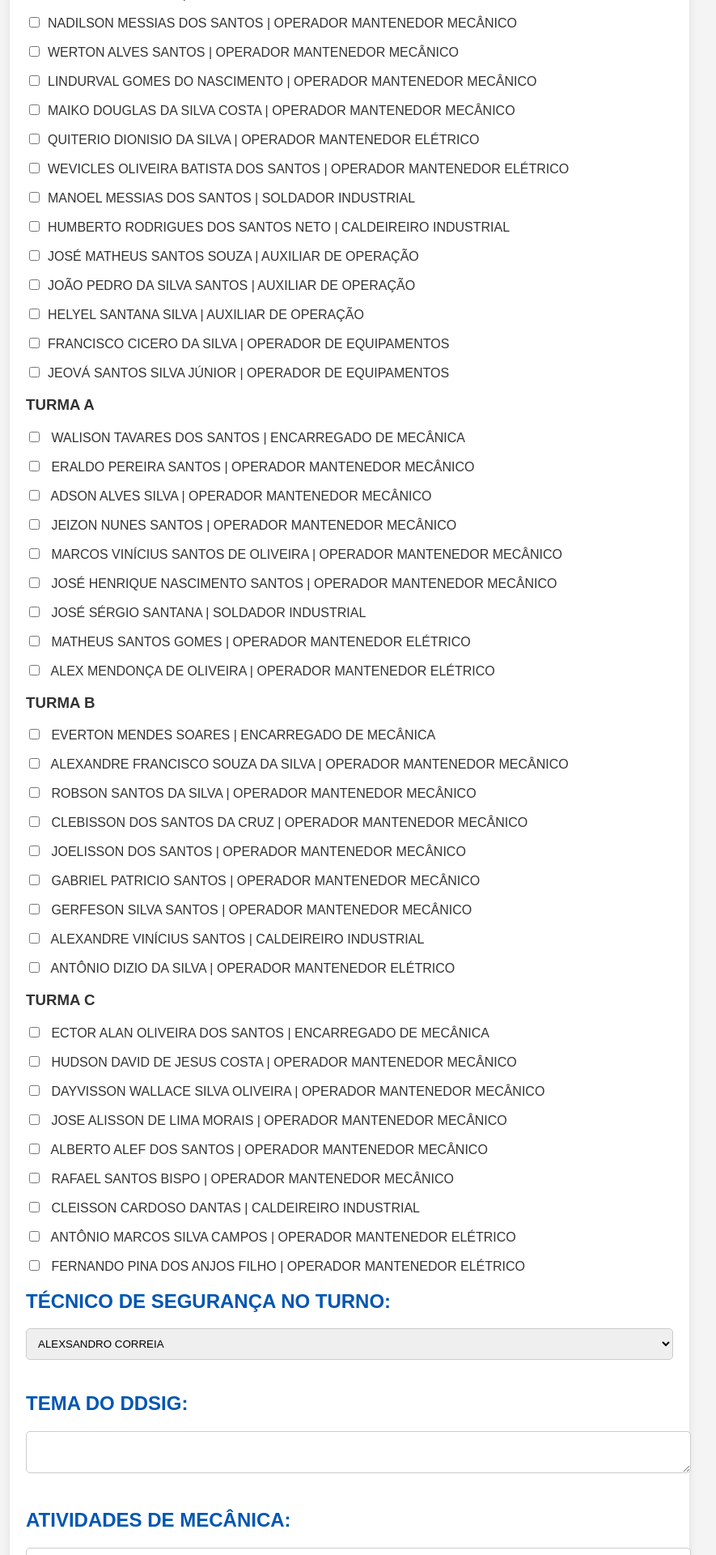
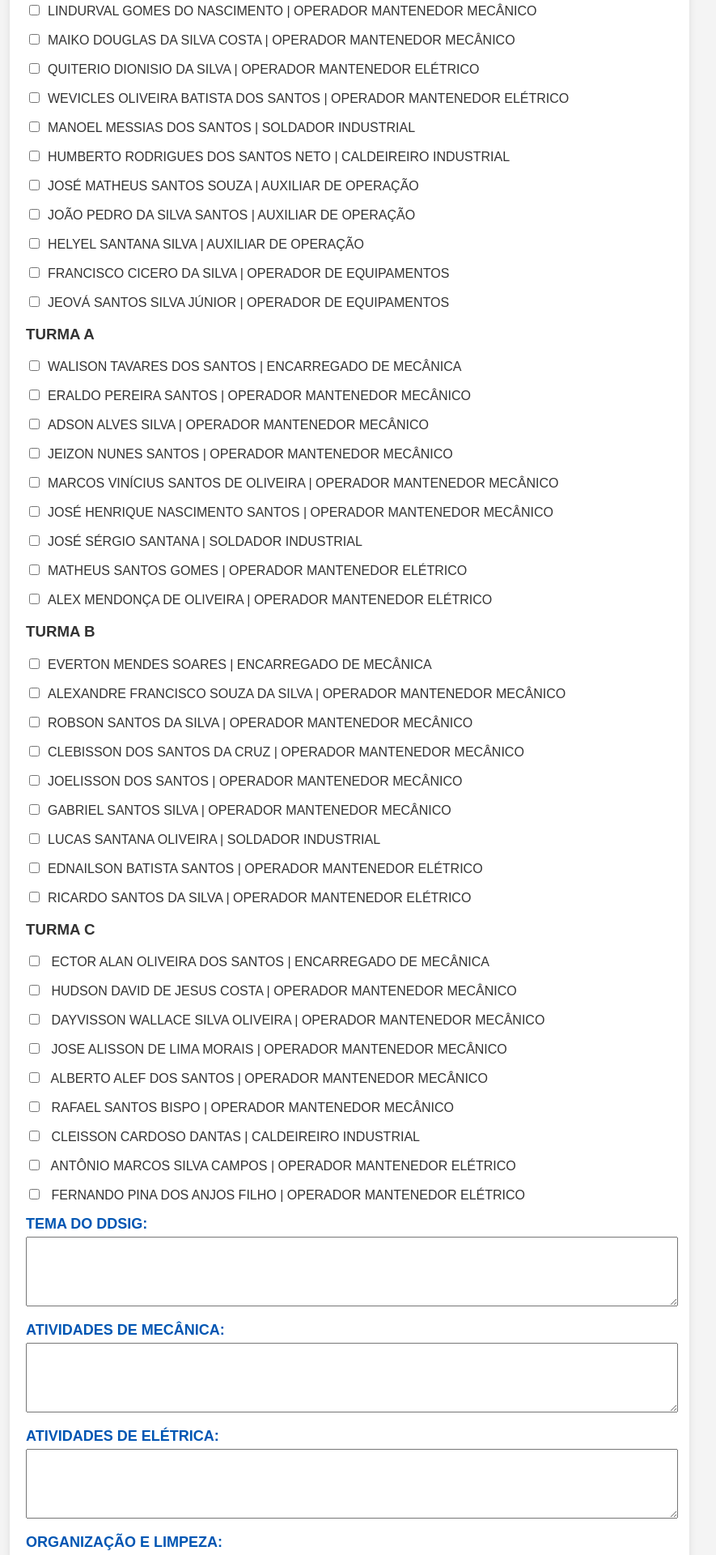
Before and after one commit to GilvandoNathan/Teste-Formul-rio, a Flask app: page / in a window 1280 px wide. Shown: the part 1080-3000 px from the top of the page at 81% size, without its empty margins (208-1093 px from the left). Run offline with Flask 3, Linux system fonts and the light colour scheme.

Commit message:
Tentativa 1
Até aqui está funcionando

```diff
--- a/app.py
+++ b/app.py
@@ -1,4 +1,3 @@
-#Início do Código
 from flask import Flask, request, render_template, g, send_file, redirect, url_for
 import sqlite3
 import os
@@ -51,15 +50,20 @@ def init_db():
 
 @app.route('/')
 def index():
+    if request.method == 'POST':
+        data = request.form.get('data')
+        encarregado = request.form.get('encarregados')
+        # Adicione outros campos conforme necessário
+        return render_template('response.html', data=data, encarregado=encarregado)
     return render_template('form.html')
 
 @app.route('/submit', methods=['POST'])
 def submit():
-    data = request.form.get('data', '')  # Adicionando valor padrão
-    encarregados = request.form.get('encarregados', '')  # Adicionando valor padrão
-    profissionais_presentes = request.form.get('profissionais_presentes', '')
-    turma = request.form.get('turma', '')  # Adicionando valor padrão
-    turno = request.form.get('turno', '')  # Adicionando valor padrão
+    data = request.form.get('data', '')
+    encarregados = request.form.get('encarregados', '')
+    profissionais_presentes = ', '.join([key for key in request.form.keys() if key not in ['data', 'encarregados', 'turma', 'turno', 'tema_ddsig', 'atividades_mecanica', 'atividades_eletrica', 'organizacao_limpeza', 'atividades_caldeiraria', 'atividades_transporte', 'atividades_mobilizacao', 'atividades_logistica', 'outras_atividades', 'pendencias', 'ocorrencias_ehs', 'ausencias']])
+    turma = request.form.get('turma', '')
+    turno = request.form.get('turno', '')
     tema_ddsig = request.form.get('tema_ddsig', '')
     atividades_mecanica = request.form.get('atividades_mecanica', '')
     atividades_eletrica = request.form.get('atividades_eletrica', '')
--- a/templates/form.html
+++ b/templates/form.html
@@ -1,42 +1,54 @@
-
 <!DOCTYPE html>
 <html lang="pt-br">
 <head>
     <meta charset="UTF-8">
     <meta name="viewport" content="width=device-width, initial-scale=1.0">
-    <title>Formulário</title>
+    <title>Relatório Diário de Operações</title>
     <link rel="stylesheet" href="/static/css/forms.css">
+    <style>
+        .text-field {
+            width: 100%;
+            height: 80px;
+            font-weight: bold;
+            word-wrap: break-word;
+        }
 
+        .seleções {
+            width: 100%;
+            font-weight: bold;
+        }
+
+        .titulo {
+            text-align: center;
+            font-size: 24px;
+        }
+
+        .titulo2 {
+            font-size: 18px;
+        }
+
+        .emlinha {
+            display: inline-block;
+            width: 49%;
+        }
+    </style>
 </head>
 <body>
     <section>
         <img src="/static/imagem/Imagem%20do%20WhatsApp%20de%202024-07-30%20à(s)%2015.34.28_53f0670b.jpg" alt="Logo da support" id="logo">
-        <h1>Formulário RDO</h1>
-        <h2>Serviços Executados</h2>
-        <p>Detalhamento de serviços realizados, para composição do RDO</p>
-
-        <form action="/submit" method="post" autocomplete="on">
+        <h1 class="titulo">Relatório Diário de Operações</h1>
+        <form action="{{ url_for('submit') }}" method="post">
             <div>
                 <h2 class="titulo2">DATA:</h2>
                 <p>
                     <input type="date" name="data" id="idata" required>
                 </p>
             </div>
-            <div>
-                <h2 class="titulo2">ENCARREGADO:</h2>
-                <select name="encarregados" id="iencarregados" class="seleções" required>
-                    <option value="">--- Escolha ---</option>
-                    <option value="EDIDELSON SANTOS">EDIDELSON SANTOS</option>
-                    <option value="WALISON TAVARES DOS SANTOS">WALISON TAVARES DOS SANTOS</option>
-                    <option value="EVERTON MENDES SOARES">EVERTON MENDES SOARES</option>
-                    <option value="ECTOR ALAN OLIVEIRA DOS SANTOS">ECTOR ALAN OLIVEIRA DOS SANTOS</option>
-                </select>
-            </div>
             <div class="emlinha">
                 <h2 class="titulo2">TURMA:</h2>
                 <select name="turma" id="iturma" class="seleções" required>
                     <option value="">--- Escolha ---</option>
-                    <option value="ADM">ADM</option>
+                    <option value="TURMA ADM">TURMA ADM</option>
                     <option value="TURMA A">TURMA A</option>
                     <option value="TURMA B">TURMA B</option>
                     <option value="TURMA C">TURMA C</option>
@@ -50,130 +62,54 @@
                     <option value="TURNO B">TURNO B</option>
                     <option value="TURNO C">TURNO C</option>
                     <option value="TURNO D">TURNO D</option>
+
                 </select>
             </div>
             <div>
+                <h2 class="titulo2">PROFISSIONAIS PRESENTES:</h2>
+                <h3>ENCARREGADOS</h3>
+                <p><input type="radio" name="encarregados" value="EDIDELSON SANTOS" id="encarregado"><label for="encarregado_edidelson">EDIDELSON SANTOS</label></p>
+                <p><input type="radio" name="encarregados" value="WALISON TAVARES DOS SANTOS" id="encarregado"><label for="encarregado_walison">WALISON TAVARES DOS SANTOS</label></p>
+                <p><input type="radio" name="encarregados" value="EVERTON MENDES SOARES" id="encarregado"><label for="encarregado_everton">EVERTON MENDES SOARES</label></p>
+                <p><input type="radio" name="encarregados" value="ECTOR ALAN OLIVEIRA DOS SANTOS" id="encarregado"><label for="encarregado_ector">ECTOR ALAN OLIVEIRA DOS SANTOS</label></p>
             </div>
-            <div>
-                <h2 class="titulo2">PROFISSIONAIS PRESENTES:</h2>
                 <h3>ADM</h3>
-                    <p>
-                        <input type="checkbox" name="edidelson" id="iedidelson"><label for="iedidelson">EDIDELSON SANTOS | ENCARREGADO DE MECÂNICA</label>
-                    </p>
-                    <p>
-                        <input type="checkbox" name="nadilson" id="inadilson"><label for="inadilson">NADILSON MESSIAS DOS SANTOS | OPERADOR MANTENEDOR MECÂNICO</label>
-                    </p>
-                    <p>
-                        <input type="checkbox" name="werton" id="iwerton"><label for="iwerton">WERTON ALVES SANTOS | OPERADOR MANTENEDOR MECÂNICO</label>
-                    </p>
-                    <p>
-                        <input type="checkbox" name="lindurval" id="ilindurval"><label for="ilindurval">LINDURVAL GOMES DO NASCIMENTO | OPERADOR MANTENEDOR MECÂNICO</label>
-                    </p>
-                    <p>
-                        <input type="checkbox" name="maiko" id="imaiko"><label for="imaiko">MAIKO DOUGLAS DA SILVA COSTA | OPERADOR MANTENEDOR MECÂNICO</label>
-                    </p>
-                    <p>
-                        <input type="checkbox" name="quiterio" id="iquiterio"><label for="iquiterio">QUITERIO DIONISIO DA SILVA | OPERADOR MANTENEDOR ELÉTRICO</label>
-                    </p>
-                    <p>
-                        <input type="checkbox" name="wevicles" id="wevicles"><label for="iwevicles">WEVICLES OLIVEIRA BATISTA DOS SANTOS | OPERADOR MANTENEDOR ELÉTRICO</label>
-                    </p>
-                    <p>
-                        <input type="checkbox" name="manoel" id="imanoel"><label for="imanoel">MANOEL MESSIAS DOS SANTOS | SOLDADOR INDUSTRIAL</label>
-                    </p>
-                    <p>
-                        <input type="checkbox" name="humberto" id="ihumberto"><label for="ihumberto">HUMBERTO RODRIGUES DOS SANTOS NETO | CALDEIREIRO INDUSTRIAL</label>
-                    </p>
-                    <p>
-                        <input type="checkbox" name="matheus" id="imatheus"><label for="imatheus">JOSÉ MATHEUS SANTOS SOUZA | AUXILIAR DE OPERAÇÃO</label>
-                    </p>
-                    <p>
-                        <input type="checkbox" name="pedro" id="ipedro"><label for="ipedro">JOÃO PEDRO DA SILVA SANTOS | AUXILIAR DE OPERAÇÃO</label>
-                    </p>
-                    <p>
-                        <input type="checkbox" name="helyel" id="ihelyel"><label for="ihelyel">HELYEL SANTANA SILVA | AUXILIAR DE OPERAÇÃO</label>
-                    </p>
-                    <p>
-                        <input type="checkbox" name="francisco" id="ifrancisco"><label for="ifrancisco">FRANCISCO CICERO DA SILVA | OPERADOR DE EQUIPAMENTOS</label>
-                    </p>
-                    <p>
-                        <input type="checkbox" name="jeova" id="ijeova"><label for="ijeova">JEOVÁ SANTOS SILVA JÚNIOR | OPERADOR DE EQUIPAMENTOS</label>
-                    </p>
+                <p><input type="checkbox" name="edidelson" id="iedidelson"><label for="iedidelson">EDIDELSON SANTOS | ENCARREGADO DE MECÂNICA</label></p>
+                <p><input type="checkbox" name="nadilson" id="inadilson"><label for="inadilson">NADILSON MESSIAS DOS SANTOS | OPERADOR MANTENEDOR MECÂNICO</label></p>
+                <p><input type="checkbox" name="werton" id="iwerton"><label for="iwerton">WERTON ALVES SANTOS | OPERADOR MANTENEDOR MECÂNICO</label></p>
+                <p><input type="checkbox" name="lindurval" id="ilindurval"><label for="ilindurval">LINDURVAL GOMES DO NASCIMENTO | OPERADOR MANTENEDOR MECÂNICO</label></p>
+                <p><input type="checkbox" name="maiko" id="imaiko"><label for="imaiko">MAIKO DOUGLAS DA SILVA COSTA | OPERADOR MANTENEDOR MECÂNICO</label></p>
+                <p><input type="checkbox" name="quiterio" id="iquiterio"><label for="iquiterio">QUITERIO DIONISIO DA SILVA | OPERADOR MANTENEDOR ELÉTRICO</label></p>
+                <p><input type="checkbox" name="wevicles" id="iwevicles"><label for="iwevicles">WEVICLES OLIVEIRA BATISTA DOS SANTOS | OPERADOR MANTENEDOR ELÉTRICO</label></p>
+                <p><input type="checkbox" name="manoel" id="imanoel"><label for="imanoel">MANOEL MESSIAS DOS SANTOS | SOLDADOR INDUSTRIAL</label></p>
+                <p><input type="checkbox" name="humberto" id="ihumberto"><label for="ihumberto">HUMBERTO RODRIGUES DOS SANTOS NETO | CALDEIREIRO INDUSTRIAL</label></p>
+                <p><input type="checkbox" name="matheus" id="imatheus"><label for="imatheus">JOSÉ MATHEUS SANTOS SOUZA | AUXILIAR DE OPERAÇÃO</label></p>
+                <p><input type="checkbox" name="pedro" id="ipedro"><label for="ipedro">JOÃO PEDRO DA SILVA SANTOS | AUXILIAR DE OPERAÇÃO</label></p>
+                <p><input type="checkbox" name="helyel" id="ihelyel"><label for="ihelyel">HELYEL SANTANA SILVA | AUXILIAR DE OPERAÇÃO</label></p>
+                <p><input type="checkbox" name="francisco" id="ifrancisco"><label for="ifrancisco">FRANCISCO CICERO DA SILVA | OPERADOR DE EQUIPAMENTOS</label></p>
+                <p><input type="checkbox" name="jeova" id="ijeova"><label for="ijeova">JEOVÁ SANTOS SILVA JÚNIOR | OPERADOR DE EQUIPAMENTOS</label></p>
+
                 <h3>TURMA A</h3>
-                <p>
-                    <input type="checkbox" name="walison" id="iwalison" value="WALISON TAVARES DOS SANTOS | ENCARREGADO DE MECÂNICA">
-                    WALISON TAVARES DOS SANTOS | ENCARREGADO DE MECÂNICA
-                </p>
-                <p>
-                    <input type="checkbox" name="eraldo" id="ieraldo" value="ERALDO PEREIRA SANTOS | OPERADOR MANTENEDOR MECÂNICO">
-                    ERALDO PEREIRA SANTOS | OPERADOR MANTENEDOR MECÂNICO
-                </p>
-                <p>
-                    <input type="checkbox" name="eadson" id="iadson" value="ADSON ALVES SILVA | OPERADOR MANTENEDOR MECÂNICO">
-                    ADSON ALVES SILVA | OPERADOR MANTENEDOR MECÂNICO
-                </p>
-                <p>
-                    <input type="checkbox" name="jeizon" id="ijeizon" value="JEIZON NUNES SANTOS | OPERADOR MANTENEDOR MECÂNICO">
-                    JEIZON NUNES SANTOS | OPERADOR MANTENEDOR MECÂNICO
-                </p>
-                <p>
-                    <input type="checkbox" name="mvinicius" id="imvinicius" value="MARCOS VINÍCIUS SANTOS DE OLIVEIRA | OPERADOR MANTENEDOR MECÂNICO">
-                    MARCOS VINÍCIUS SANTOS DE OLIVEIRA | OPERADOR MANTENEDOR MECÂNICO
-                </p>
-                <p>
-                    <input type="checkbox" name="henrique" id="ihenrique" value="JOSÉ HENRIQUE NASCIMENTO SANTOS | OPERADOR MANTENEDOR MECÂNICO">
-                    JOSÉ HENRIQUE NASCIMENTO SANTOS | OPERADOR MANTENEDOR MECÂNICO
-                </p>
-                <p>
-                    <input type="checkbox" name="sergio" id="isergio" value="JOSÉ SÉRGIO SANTANA | SOLDADOR INDUSTRIAL">
-                    JOSÉ SÉRGIO SANTANA | SOLDADOR INDUSTRIAL
-                </p>
-                <p>
-                    <input type="checkbox" name="matheussantos" id="imatheussantos" value="MATHEUS SANTOS GOMES | OPERADOR MANTENEDOR ELÉTRICO">
-                    MATHEUS SANTOS GOMES | OPERADOR MANTENEDOR ELÉTRICO
-                </p>
-                <p>
-                    <input type="checkbox" name="alex" id="ialex" value="ALEX MENDONÇA DE OLIVEIRA | OPERADOR MANTENEDOR ELÉTRICO">
-                    ALEX MENDONÇA DE OLIVEIRA | OPERADOR MANTENEDOR ELÉTRICO
-                </p>
+                <p><input type="checkbox" name="walison" id="iwalison"><label for="iwalison">WALISON TAVARES DOS SANTOS | ENCARREGADO DE MECÂNICA</label></p>
+                <p><input type="checkbox" name="eraldo" id="ieraldo"><label for="ieraldo">ERALDO PEREIRA SANTOS | OPERADOR MANTENEDOR MECÂNICO</label></p>
+                <p><input type="checkbox" name="adson" id="iadson"><label for="iadson">ADSON ALVES SILVA | OPERADOR MANTENEDOR MECÂNICO</label></p>
+                <p><input type="checkbox" name="jeizon" id="ijeizon"><label for="ijeizon">JEIZON NUNES SANTOS | OPERADOR MANTENEDOR MECÂNICO</label></p>
+                <p><input type="checkbox" name="mvinicius" id="imvinicius"><label for="imvinicius">MARCOS VINÍCIUS SANTOS DE OLIVEIRA | OPERADOR MANTENEDOR MECÂNICO</label></p>
+                <p><input type="checkbox" name="henrique" id="ihenrique"><label for="ihenrique">JOSÉ HENRIQUE NASCIMENTO SANTOS | OPERADOR MANTENEDOR MECÂNICO</label></p>
+                <p><input type="checkbox" name="sergio" id="isergio"><label for="isergio">JOSÉ SÉRGIO SANTANA | SOLDADOR INDUSTRIAL</label></p>
+                <p><input type="checkbox" name="matheussantos" id="imatheussantos"><label for="imatheussantos">MATHEUS SANTOS GOMES | OPERADOR MANTENEDOR ELÉTRICO</label></p>
+                <p><input type="checkbox" name="alex" id="ialex"><label for="ialex">ALEX MENDONÇA DE OLIVEIRA | OPERADOR MANTENEDOR ELÉTRICO</label></p>
 
                 <h3>TURMA B</h3>
-                <p>
-                    <input type="checkbox" name="evertonmendes" id="ievertonmendes" value="EVERTON MENDES SOARES | ENCARREGADO DE MECÂNICA">
-                    EVERTON MENDES SOARES | ENCARREGADO DE MECÂNICA
-                </p>
-                <p>
-                    <input type="checkbox" name="alexandrefrancisco" id="ialexandrefrancisco" value="ALEXANDRE FRANCISCO SOUZA DA SILVA | OPERADOR MANTENEDOR MECÂNICO">
-                    ALEXANDRE FRANCISCO SOUZA DA SILVA | OPERADOR MANTENEDOR MECÂNICO
-                </p>
-                <p>
-                    <input type="checkbox" name="robson" id="irobson" value="ROBSON SANTOS DA SILVA | OPERADOR MANTENEDOR MECÂNICO">
-                    ROBSON SANTOS DA SILVA | OPERADOR MANTENEDOR MECÂNICO
-                </p>
-                <p>
-                    <input type="checkbox" name="clebisson" id="iclebisson" value="CLEBISSON DOS SANTOS DA CRUZ | OPERADOR MANTENEDOR MECÂNICO">
-                    CLEBISSON DOS SANTOS DA CRUZ | OPERADOR MANTENEDOR MECÂNICO
-                </p>
-                <p>
-                    <input type="checkbox" name="joelisson" id="ijoelisson" value="JOELISSON DOS SANTOS | OPERADOR MANTENEDOR MECÂNICO">
-                    JOELISSON DOS SANTOS | OPERADOR MANTENEDOR MECÂNICO
-                </p>
-                <p>
-                    <input type="checkbox" name="gabriel" id="igabriel" value="GABRIEL PATRICIO SANTOS | OPERADOR MANTENEDOR MECÂNICO">
-                    GABRIEL PATRICIO SANTOS | OPERADOR MANTENEDOR MECÂNICO
-                </p>
-                <p>
-                    <input type="checkbox" name="gerfeson" id="igerfeson" value="GERFESON SILVA SANTOS | OPERADOR MANTENEDOR MECÂNICO">
-                    GERFESON SILVA SANTOS | OPERADOR MANTENEDOR MECÂNICO
-                </p>
-                <p>
-                    <input type="checkbox" name="alexandrevinicius" id="ialexandrevinicius" value="ALEXANDRE VINÍCIUS SANTOS | CALDEIREIRO INDUSTRIAL">
-                    ALEXANDRE VINÍCIUS SANTOS | CALDEIREIRO INDUSTRIAL
-                </p>
-                <p>
-                    <input type="checkbox" name="dizio" id="idizio" value="ANTÔNIO DIZIO DA SILVA | OPERADOR MANTENEDOR ELÉTRICO">
-                    ANTÔNIO DIZIO DA SILVA | OPERADOR MANTENEDOR ELÉTRICO
-                </p>
+                <p><input type="checkbox" name="evertonmendes" id="ievertonmendes"><label for="ievertonmendes">EVERTON MENDES SOARES | ENCARREGADO DE MECÂNICA</label></p>
+                <p><input type="checkbox" name="alexandrefrancisco" id="ialexandrefrancisco"><label for="ialexandrefrancisco">ALEXANDRE FRANCISCO SOUZA DA SILVA | OPERADOR MANTENEDOR MECÂNICO</label></p>
+                <p><input type="checkbox" name="robson" id="irobson"><label for="irobson">ROBSON SANTOS DA SILVA | OPERADOR MANTENEDOR MECÂNICO</label></p>
+                <p><input type="checkbox" name="clebisson" id="iclebisson"><label for="iclebisson">CLEBISSON DOS SANTOS DA CRUZ | OPERADOR MANTENEDOR MECÂNICO</label></p>
+                <p><input type="checkbox" name="joelisson" id="ijoelisson"><label for="ijoelisson">JOELISSON DOS SANTOS | OPERADOR MANTENEDOR MECÂNICO</label></p>
+                <p><input type="checkbox" name="gabriel" id="igabriel"><label for="igabriel">GABRIEL SANTOS SILVA | OPERADOR MANTENEDOR MECÂNICO</label></p>
+                <p><input type="checkbox" name="lucas" id="ilucas"><label for="ilucas">LUCAS SANTANA OLIVEIRA | SOLDADOR INDUSTRIAL</label></p>
+                <p><input type="checkbox" name="ednailson" id="iednailson"><label for="iednailson">EDNAILSON BATISTA SANTOS | OPERADOR MANTENEDOR ELÉTRICO</label></p>
+                <p><input type="checkbox" name="ricardo" id="iricardo"><label for="iricardo">RICARDO SANTOS DA SILVA | OPERADOR MANTENEDOR ELÉTRICO</label></p>
 
                 <h3>TURMA C</h3>
             <p>
@@ -211,72 +147,58 @@
             <p>
                 <input type="checkbox" name="fernando" id="ifernando" value="FERNANDO PINA DOS ANJOS FILHO | OPERADOR MANTENEDOR ELÉTRICO">
                 FERNANDO PINA DOS ANJOS FILHO | OPERADOR MANTENEDOR ELÉTRICO
-            </div>
-        </div>
-            </div>
-            <div class="emlinha">
-                <h2>TÉCNICO DE SEGURANÇA NO TURNO:</h2>
-                <select name="ts" id="its" class="seleções" required>
-                    <option value="ALEXSANDRO CORREIA">ALEXSANDRO CORREIA</option>
-                    <option value="BRUNO SANTOS">BRUNO SANTOS</option>
-                    <option value="GILVANDO SANTANA">GILVANDO SANTANA</option>
-                    <option value="AUSENTE">AUSENTE</option>
-                </select>
+            </p>
+
+            <div>
+                <h2 class="titulo2">TEMA DO DDSIG:</h2>
+                <textarea name="tema_ddsig" id="itema_ddsig" class="text-field"></textarea>
             </div>
             <div>
-                <h2>TEMA DO DDSIG:</h2>
-                <textarea name="tema_ddsig" id="itdd" class="texto"></textarea>
+                <h2 class="titulo2">ATIVIDADES DE MECÂNICA:</h2>
+                <textarea name="atividades_mecanica" id="iatividades_mecanica" class="text-field"></textarea>
             </div>
             <div>
-                <h2>ATIVIDADES DE MECÂNICA:</h2>
-                <textarea name="atividades_mecanica" id="iame" class="texto"></textarea>
+                <h2 class="titulo2">ATIVIDADES DE ELÉTRICA:</h2>
+                <textarea name="atividades_eletrica" id="iatividades_eletrica" class="text-field"></textarea>
             </div>
             <div>
-                <h2>ATIVIDADES DE ELÉTRICA:</h2>
-                <textarea name="atividades_eletrica" id="iaele" class="texto"></textarea>
+                <h2 class="titulo2">ORGANIZAÇÃO E LIMPEZA:</h2>
+                <textarea name="organizacao_limpeza" id="iorganizacao_limpeza" class="text-field"></textarea>
             </div>
             <div>
-                <h2>ORGANIZAÇÃO E LIMPEZA:</h2>
-                <textarea name="organizacao_limpeza" id="ioli" class="texto"></textarea>
+                <h2 class="titulo2">ATIVIDADES DE CALDEIRARIA:</h2>
+                <textarea name="atividades_caldeiraria" id="iatividades_caldeiraria" class="text-field"></textarea>
             </div>
             <div>
-                <h2>ATIVIDADES DE CALDEIRARIA:</h2>
-                <textarea name="atividades_caldeiraria" id="iaca" class="texto"></textarea>
+                <h2 class="titulo2">ATIVIDADES DE TRANSPORTE:</h2>
+                <textarea name="atividades_transporte" id="iatividades_transporte" class="text-field"></textarea>
             </div>
             <div>
-                <h2>ATIVIDADES DE TRANSPORTE:</h2>
-                <textarea name="atividades_transporte" id="iatr" class="texto"></textarea>
+                <h2 class="titulo2">ATIVIDADES DE MOBILIZAÇÃO:</h2>
+                <textarea name="atividades_mobilizacao" id="iatividades_mobilizacao" class="text-field"></textarea>
             </div>
             <div>
-                <h2>ATIVIDADES DE MOBILIZAÇÃO:</h2>
-                <textarea name="atividades_mobilizacao" id="iamo" class="texto"></textarea>
+                <h2 class="titulo2">ATIVIDADES DE LOGÍSTICA:</h2>
+                <textarea name="atividades_logistica" id="iatividades_logistica" class="text-field"></textarea>
             </div>
             <div>
-                <h2>ATIVIDADES LOGÍSTICAS:</h2>
-                <textarea name="atividades_logistica" id="ialo" class="texto"></textarea>
+                <h2 class="titulo2">OUTRAS ATIVIDADES:</h2>
+                <textarea name="outras_atividades" id="ioutras_atividades" class="text-field"></textarea>
             </div>
             <div>
-                <h2>OUTRAS ATIVIDADES:</h2>
-                <textarea name="outras_atividades" id="ioat" class="texto"></textarea>
+                <h2 class="titulo2">PENDÊNCIAS:</h2>
+                <textarea name="pendencias" id="ipendencias" class="text-field"></textarea>
             </div>
             <div>
-                <h2>PENDÊNCIAS:</h2>
-                <textarea name="pendencias" id="ipen" class="texto"></textarea>
+                <h2 class="titulo2">OCORRÊNCIAS DE EHS:</h2>
+                <textarea name="ocorrencias_ehs" id="iocorrencias_ehs" class="text-field"></textarea>
             </div>
             <div>
-                <h2>OBSERVAÇÕES:</h2>
-                <textarea name="observacoes" id="iobs" class="texto"></textarea>
+                <h2 class="titulo2">AUSÊNCIAS:</h2>
+                <textarea name="ausencias" id="iausencias" class="text-field"></textarea>
             </div>
-            <div>
-                <h2>OCORRÊNCIAS EHS:</h2>
-                <textarea name="ocorrencias_ehs" id="ioco" class="texto"></textarea>
-            </div>
-            <div>
-                <h2>AUSÊNCIAS:</h2>
-                <textarea name="ausencias" id="iaus" class="texto"></textarea>
-            </div>
-            <div class="botao">
-                <input type="submit" value="Enviar">
+            <div style="text-align: center; margin-top: 20px;">
+                <button type="submit" style="font-weight: bold; padding: 10px 20px;">Enviar</button>
             </div>
         </form>
     </section>
```
Also changed, not shown: templates/responses.html (+13 -14 lines). Lines whose indentation alone changed are shown as unchanged.
